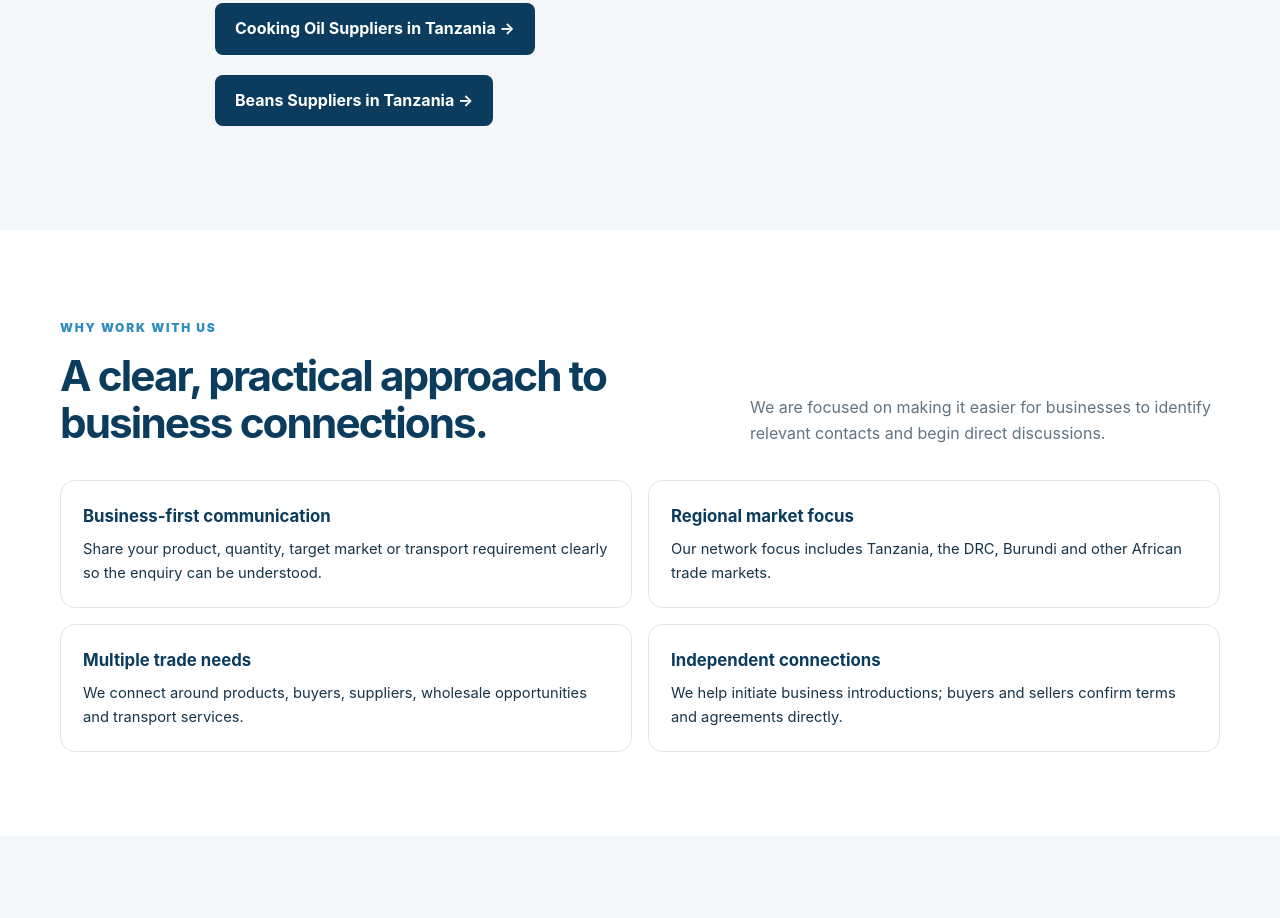
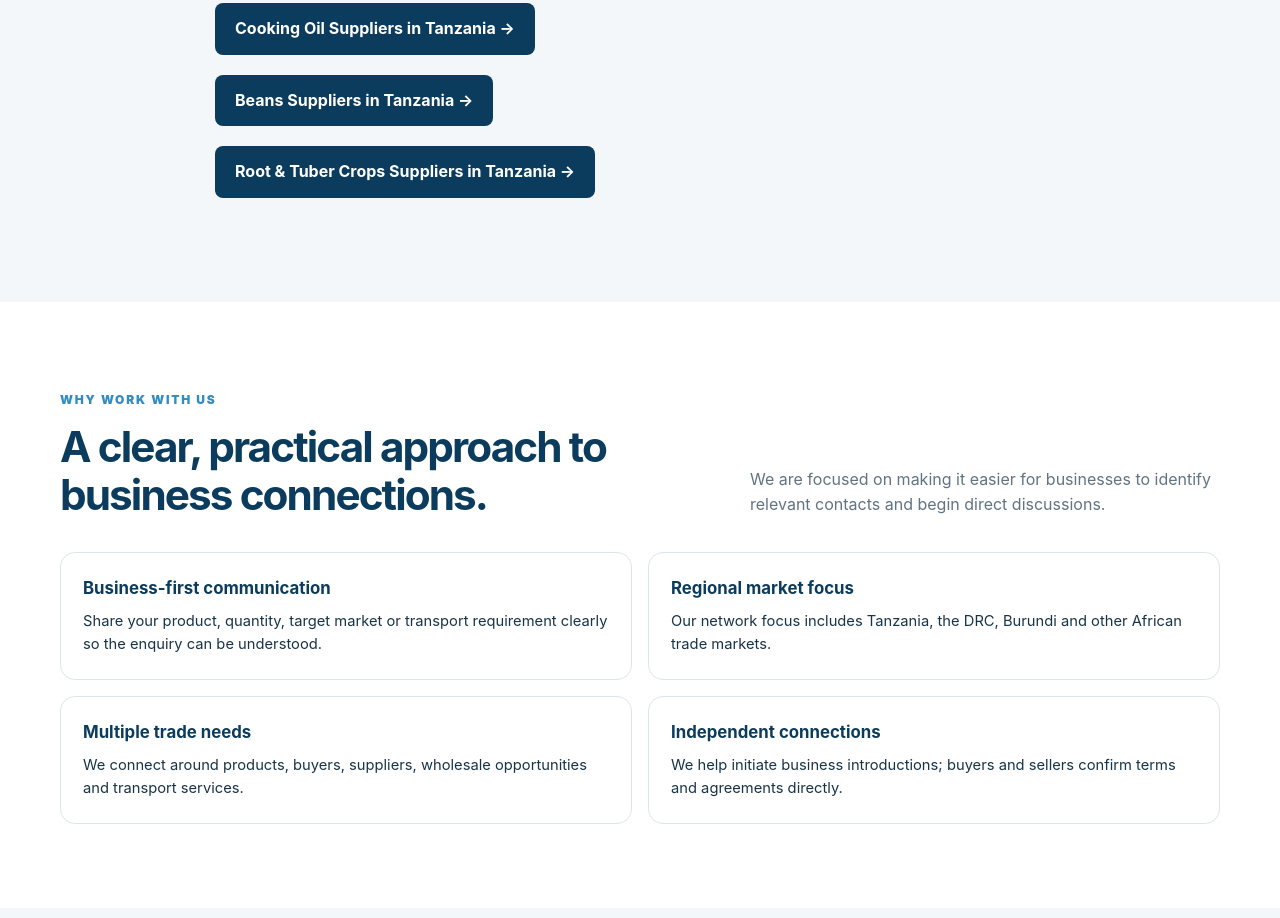
Before and after one commit to kigomacongobusinesslink-droid/kigoma-congo-business-link, a plain HTML site: page index.html in a window 1280 px wide. Shown: the part 3619-4537 px from the top of the page. Drawn offline with Linux system fonts and the light colour scheme.

Commit message:
Add root and tuber crops page link

```diff
--- a/index.html
+++ b/index.html
@@ -482,7 +482,20 @@
      font-weight:bold;">
     Beans Suppliers in Tanzania →
   </a>
-</p></div>
+</p>
+<p style="margin:20px 0;">
+  <a href="/root-and-tuber-crops-suppliers-tanzania.html"
+     style="display:inline-block;
+     background:#0B3C5D;
+     color:#ffffff;
+     padding:13px 20px;
+     border-radius:8px;
+     text-decoration:none;
+     font-weight:bold;">
+    Root &amp; Tuber Crops Suppliers in Tanzania →
+  </a>
+</p>
+        </div>
       </section>
 
       <section class="section">
```
